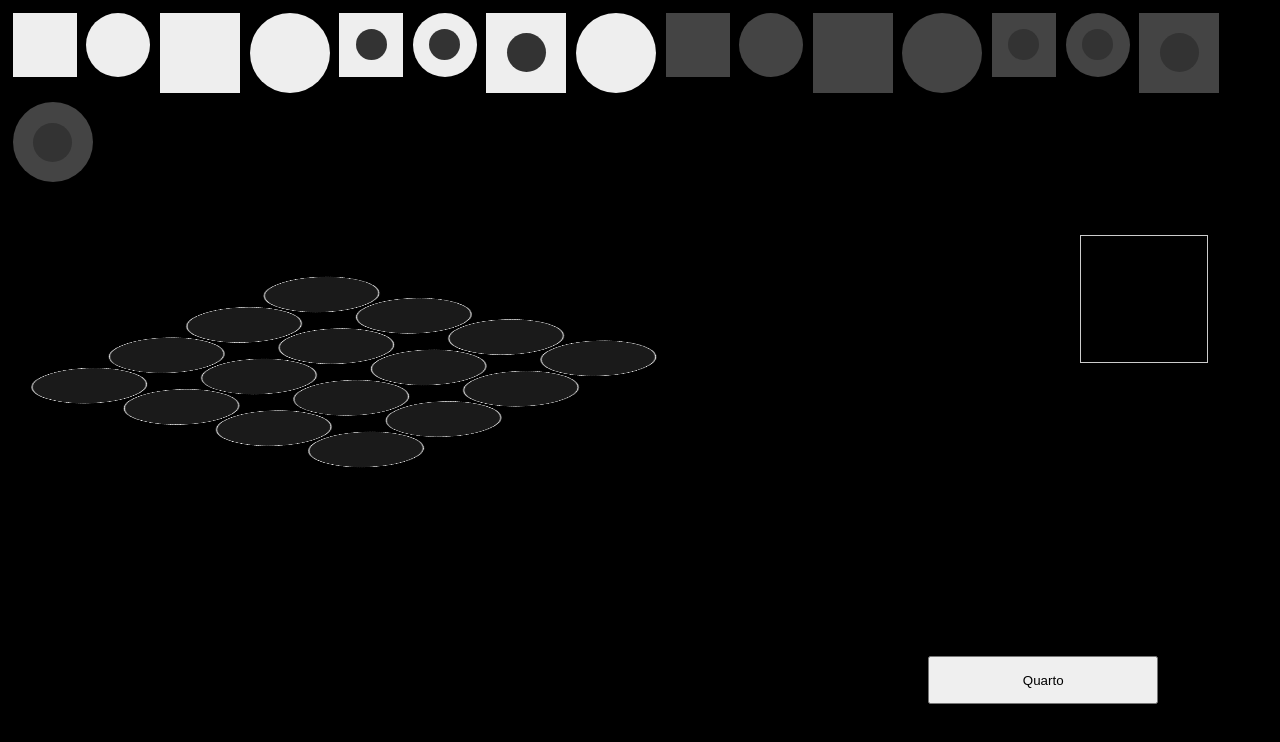
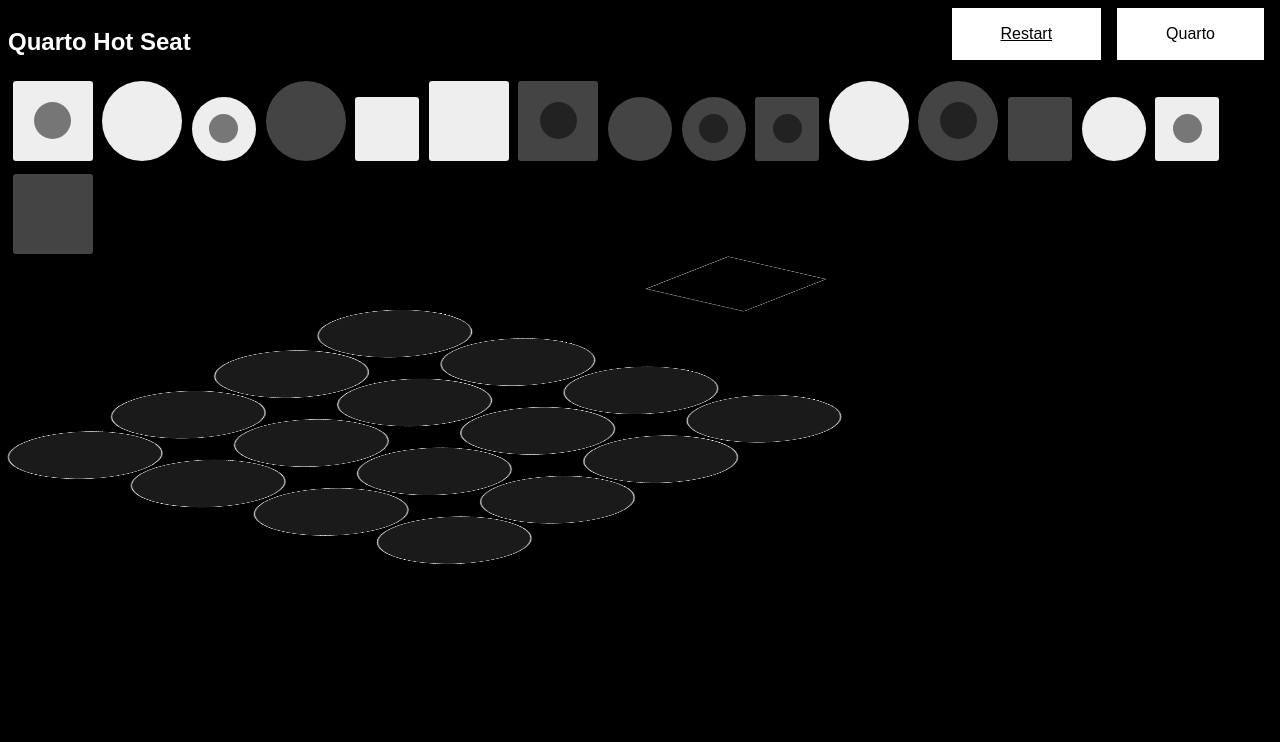
Before and after one commit to sakkelaaksonen/quarto-hotseat, a website with bundled scripts: page index.html in a window 1280 px wide. Built offline with nearby package versions, Linux system fonts and the light colour scheme.

Commit message:
fixed width to 920

```diff
--- a/index.html
+++ b/index.html
@@ -12,6 +12,14 @@
     <!--this div must have no whitespace or anything else
     TODO: less fragile indexing method
     -->
+    <div class="root">
+
+      <div class="button-container">
+        <h2>Quarto Hot Seat</h2>
+        <button class="button" id="js-quarto">Quarto</button>
+        <a id="js-start" class="button" href="?">Restart</a>
+
+      </div>
       <div class="pieces" id="js-pieces"></div>
       <div id="js-grid" class="grid">
 
@@ -37,8 +45,7 @@
 
       </div>
       <div class="playbox" id="js-playbox"></div>
-    <div class="button-container">
-      <button id="js-quarto">Quarto</button>
+
     </div>
   </body>
 </html>
--- a/piece.js
+++ b/piece.js
@@ -1,6 +1,15 @@
 //TODO: what is this verbose shit i wrote?
 //All we need is function(a,b,c,d){return [a,b,c,d]}
 //Once this is done,it's time to start code golfing this excessiveness.
+function shuffleArray(array) {
+    for (var i = array.length - 1; i > 0; i--) {
+        var j = Math.floor(Math.random() * (i + 1));
+        var temp = array[i];
+        array[i] = array[j];
+        array[j] = temp;
+    }
+    return array;
+}
 
 var Piece = function(shape, height, hollow, color) {
 
@@ -62,7 +71,7 @@ Piece.prototype.isLight = function()  {
 
 Piece.makeAllPieces = function() {
   // shape,height,hollow,color
-  return [
+  return shuffleArray([
     //Light
     new Piece(0, 0, 0, 0), //square short filled light
     new Piece(1, 0, 0, 0), //round short filled light
@@ -88,7 +97,7 @@ Piece.makeAllPieces = function() {
 
     new Piece(0, 1, 1, 1), //square tall hollow dark
     new Piece(1, 1, 1, 1), //round tall hollow dark
-  ];
+  ]);
 }
 
 Piece.NOT_A_PIECE = 'what is this shit you are giving me man?!';
--- a/quarto-ui.js
+++ b/quarto-ui.js
@@ -12,7 +12,9 @@ var QuartoUI = (function(Quarto) {
       playbox: '#js-playbox',
       grid: '#js-grid',
       pieces: '#js-pieces',
-      button: '#js-quarto'
+      button: '#js-quarto',
+      gridCell:'.js-grid-cell',
+      piece: '.js-piece'
     },
     lastMove: {
       row: null,
@@ -20,10 +22,10 @@ var QuartoUI = (function(Quarto) {
       piece: null
       // pieceIndex:null,
     },
+    gameOver:false,
     init: function() {
       Quarto.start();
       //Bind events
-      //gamePieces.on('click','.piece',givePiece)
       var piecesDOM = document
         .querySelector(this.selectors.pieces);
 
@@ -50,7 +52,7 @@ var QuartoUI = (function(Quarto) {
 
       var thePiece = e.originalTarget;
       console.log(thePiece.className);
-      if(! /js-piece/.test(thePiece.className)) {
+      if(! thePiece.className.contains(this.selectors.piece.substr(1)) ) {
         console.log('not a game piece');
         return false;
       }
@@ -85,7 +87,13 @@ var QuartoUI = (function(Quarto) {
       }
 
       var theSlot = e.originalTarget;
-      var thePiece = document.querySelector(this.selectors.playbox).children.item(0);
+      if(!theSlot.classList.contains(this.selectors.gridCell.substr(1)) )  {
+        console.log('Not a grid cell');
+        return false;
+      }
+      var thePiece = document
+                      .querySelector(this.selectors.playbox)
+                      .children.item(0);
       var coords = theSlot.id.split('-');
       coords.shift(); //discard 'cell'
       //TODO better grid tokenizer. Not bad but could be better.
@@ -96,19 +104,14 @@ var QuartoUI = (function(Quarto) {
       Quarto.setPieceToGrid(this.lastMove.row, this.lastMove.column, this.lastMove.piece);
       Quarto.phase = 0;
       return this;
-
     },
     shoutQuarto: function() {
       console.log(this.lastMove)
       if (Quarto.isQuarto(this.lastMove.piece,this.lastMove.row, this.lastMove.column )) {
-        if (confirm('You Win!')) {
+        this.gameOver = true;
+        if (confirm("You Win!\n Do you want to play another round?")) {
           //easy way out...
           window.location.reload();
-
-
-          //TODO
-          // QuartoUI.reset/init/whatever();
-          //  =>  Quarto.start()
         };
 
       }
--- a/quarto.css
+++ b/quarto.css
@@ -1,7 +1,13 @@
 body{
   background:#000;
+  color:white;
+  font-family: sans-serif;
 }
 
+h2 {display: inline-block;}
+.root {
+  min-width:920px;
+}
 
 
 div {
@@ -11,7 +17,7 @@ div {
 .grid-container {
   /*border-radius:10000px;*/
   /*border:2px solid white;*/
-  float: left;
+  /*float: left;*/
   /*padding:3rem;*/
 
   width:49%;
@@ -20,10 +26,10 @@ div {
 
 .grid {
     /*margin:4rem;*/
-    height:30rem;
-    width:30rem;
+    height:40rem;
+    width:40rem;
     float: left;
-    -moz-perspective:2000px;
+    perspective:2000px;
     transform:  rotateX(72deg) skewX(-5deg) rotateZ(35deg) translateX(120px) translateZ(80px);
   }
 
@@ -45,34 +51,44 @@ div {
 
 
 .playbox {
-  float: right;
   border:1px solid #ccc;
   padding:2rem;
   width:8rem;
   height:8rem;
-  position: relative;
-  right: 4rem;
+  position: absolute;
+  left: 42rem;
   margin-top:3rem;
+  perspective:2000px;
+  transform:  rotateX(72deg) skewX(-5deg) rotateZ(35deg) ;
 }
 
 .pieces {
-  width: 100%;
+  min-width:920px;
+  /*width: 100%;*/
   /*margin:0 0 0 20%;*/
   padding:0 0 0,5rem 0;
-  overflow:auto;
+  height:6rem;
+  /*overflow-x: scroll;*/
+
+  /*transform:  rotateX(72deg) skewX(-5deg) rotateZ(35deg) ;*/
 }
 
 .piece {
   position: relative;
-  float:left;
+  display: inline-block;
   margin: 0.3rem;
-  border:1px solid transparent;
-
+  border:3px solid transparent;
+  /*transform:  rotateX(72deg) skewX(-5deg) rotateZ(35deg) ;*/
 }
 
-.piece:hover {
+.dark.piece:hover {
   border-color:#ddd;
 }
+
+.light.piece:hover {
+  border-color:#faf;
+}
+
 
 .dark {
   background:#444;
@@ -82,7 +98,9 @@ div {
   background:#eee;
 }
 
-.square {}
+.square {
+  border-radius:3px;
+}
 
 .round {
   border-radius:50px;
@@ -94,7 +112,7 @@ div {
   content:' ';
   width:50%;
   height:50%;
-  background:#333;
+  background:rgba(0,0,0,0.5);
   left:25%;
   top:25%;
   border-radius: 5rem;
@@ -112,19 +130,23 @@ div {
 }
 
 .button-container {
- position: absolute;
-  bottom:6rem;
-  right:6rem;
-  /*margin:4rem 0 4rem 4rem;*/
-  width: 20%;
+
 }
 
-.button-container button {
-  display: block;
-  height: 3rem;
-  float: left;
-  width: 90%;
-  margin: 0 auto;
+.button-container .button {
+  /*display: block;*/
+  /*height: 2rem;*/
+  /*float: left;*/
+  /*width: 15rem;*/
+  /*margin: 0 auto;*/
+  padding:1rem 3rem;
+  text-align: center;
+  border:1px solid white;
+  background-color:white;
+  color:black;
+  font-size:1rem;
+  float: right;
+  margin:0 0.5rem;
 }
 
 
```
Lines whose indentation alone changed are shown as unchanged.
